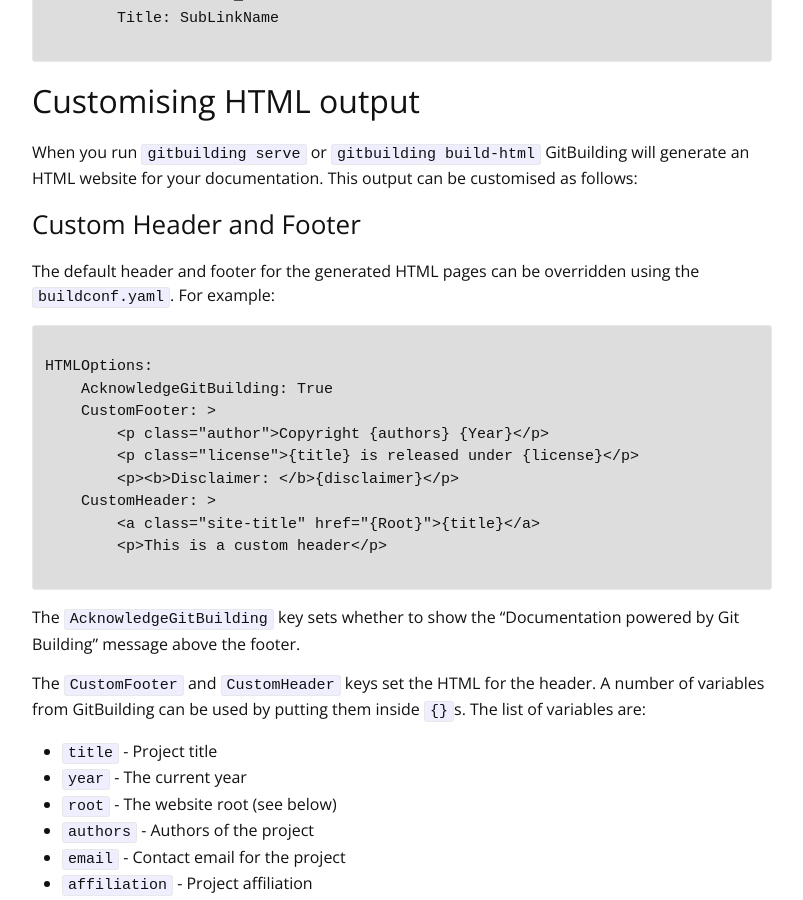
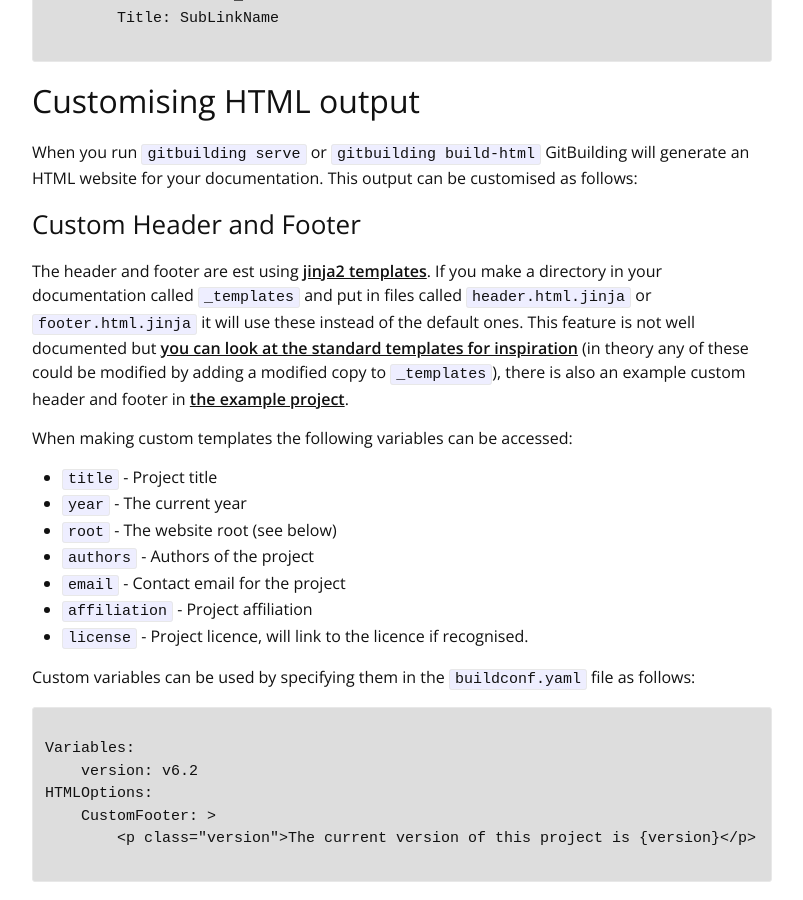
Before and after one commit to kasbah/jekyll-actions-test, a Jekyll site: the page built from _pages/syntax/buildconfsyntax.md, in a window 1280 px wide and 900 px high, scrolled down 1906 px. Shown: the whole window, without its empty margins (238-1041 px from the left). Built offline with Jekyll 4.4.1, drawn with Linux system fonts in a browser that asks for light colours.

Commit message:
Updated for v0.6.0
Closes #3

```diff
--- a/_pages/syntax/buildconfsyntax.md
+++ b/_pages/syntax/buildconfsyntax.md
@@ -74,25 +74,9 @@
 
 ### Custom Header and Footer
 
-The default header and footer for the generated HTML pages can be overridden using the `buildconf.yaml`. For example:
+The header and footer are est using [jinja2 templates](https://jinja.palletsprojects.com/en/2.11.x/). If you make a directory in your documentation called `_templates` and put in files called `header.html.jinja` or `footer.html.jinja` it will use these instead of the default ones. This feature is not well documented but [you can look at the standard templates for inspiration](https://gitlab.com/gitbuilding/gitbuilding/-/tree/master/gitbuilding/templates) (in theory any of these could be modified by adding a modified copy to `_templates`), there is also an example custom header and footer in [the example project](https://gitlab.com/gitbuilding/gitbuilding-example/).
 
-<pre class="example-block" markdown="0">
-
-HTMLOptions:
-    AcknowledgeGitBuilding: True
-    CustomFooter: >
-        &lt;p class="author">Copyright {authors} {Year}&lt;/p>
-        &lt;p class="license">{title} is released under {license}</p>
-        &lt;p>&lt;b>Disclaimer: &lt;/b>{disclaimer}&lt;/p>
-    CustomHeader: >
-        &lt;a class="site-title" href="{Root}">{title}&lt;/a>
-        &lt;p>This is a custom header&lt;/p>
-
-</pre>
-
-The `AcknowledgeGitBuilding` key sets whether to show the "Documentation powered by Git Building" message above the footer.
-
-The `CustomFooter` and `CustomHeader` keys set the HTML for the header. A number of variables from GitBuilding can be used by putting them inside `{}`s. The list of variables are:
+When making custom templates the following variables can be accessed:
 
 * `title` - Project title
 * `year` - The current year
```
Also changed, not shown: _pages/syntax/buildup.md (+5 -3 lines).
